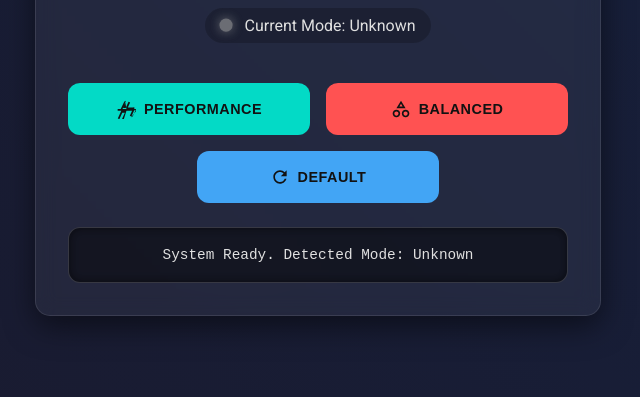
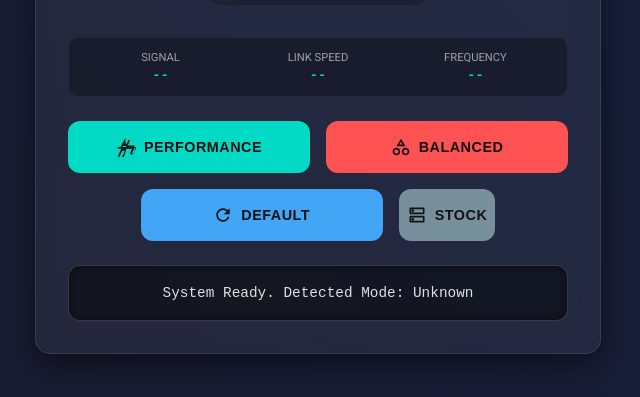
Before and after one commit to sms1sis/WiFi-Tweaks-RN10PRO, a plain HTML site: page webroot/index.html in a window 1280 px wide. Shown: the part 329-726 px from the top of the page, without its empty margins (322-962 px from the left). Drawn offline with Linux system fonts and the light colour scheme.

Commit message:
feat(core): dynamic patching, stock backup, and stats (v3.1.0)

```diff
--- a/update.json
+++ b/update.json
@@ -1,6 +1,6 @@
 {
-  "version": "3.0.4",
-  "versionCode": 34,
+  "version": "3.1.0",
+  "versionCode": 35,
   "zipUrl": "https://github.com/sms1sis/WiFi-Tweaks-RN10PRO/releases/latest/download/wifi_tweaks.zip",
   "changelog": "https://raw.githubusercontent.com/sms1sis/WiFi-Tweaks-RN10PRO/main/changelog.md"
 }
--- a/webroot/index.html
+++ b/webroot/index.html
@@ -17,6 +17,8 @@
             --accent-balanced-dark: #c51162;
             --accent-default: #42a5f5;
             --accent-default-dark: #1976d2;
+            --accent-stock: #78909c;
+            --accent-stock-dark: #455a64;
             --shadow: rgba(0, 0, 0, 0.5);
         }
 
@@ -118,6 +120,13 @@
             transform: translateY(-2px);
         }
 
+        #stock-button { background-color: var(--accent-stock); }
+        #stock-button:hover:not(:disabled) {
+            background-color: var(--accent-stock-dark);
+            box-shadow: 0 0 15px var(--accent-stock);
+            transform: translateY(-2px);
+        }
+
         button:disabled {
             opacity: 0.5;
             cursor: not-allowed;
@@ -128,6 +137,36 @@
         .icon {
             width: 20px;
             height: 20px;
+        }
+
+        #stats-container {
+            margin-top: 1rem;
+            display: flex;
+            justify-content: space-between;
+            background: rgba(0, 0, 0, 0.3);
+            padding: 0.8rem;
+            border-radius: 10px;
+            font-size: 0.85rem;
+            border: 1px solid rgba(255,255,255,0.05);
+        }
+
+        .stat-item {
+            text-align: center;
+            flex: 1;
+        }
+
+        .stat-label {
+            display: block;
+            color: var(--text-secondary);
+            font-size: 0.7rem;
+            text-transform: uppercase;
+            margin-bottom: 2px;
+        }
+
+        .stat-value {
+            font-weight: 700;
+            color: var(--accent-perf);
+            font-family: 'Fira Code', monospace;
         }
 
         #output {
@@ -195,6 +234,22 @@
         <div id="status">
             <span id="mode-container">Current Mode: <span id="current-mode">Detecting...</span></span>
         </div>
+
+        <div id="stats-container">
+            <div class="stat-item">
+                <span class="stat-label">Signal</span>
+                <span id="stat-rssi" class="stat-value">--</span>
+            </div>
+            <div class="stat-item">
+                <span class="stat-label">Link Speed</span>
+                <span id="stat-speed" class="stat-value">--</span>
+            </div>
+            <div class="stat-item">
+                <span class="stat-label">Frequency</span>
+                <span id="stat-freq" class="stat-value">--</span>
+            </div>
+        </div>
+
         <div class="button-group">
             <button id="perf-button">
                 <svg class="icon" viewBox="0 0 24 24" fill="currentColor"><path d="M21 10.12h-6.78l2.74-6.04-1.92-.88-3.43 7.54h-3.12L11.94 2 10 2.88 5.64 12H2v2h4.36l-4.22 9.28 1.92.88L7.5 16.62h3.12l-3.43 7.54 1.92.88L12.53 14h6.78l-2.74 6.04 1.92.88 3.43-7.54h3.12L18.06 22l1.92-.88L24.36 12H22v-2h-1v.01zM12.5 12H7.8l3.44-7.54L12.5 12z"/></svg>
@@ -208,6 +263,10 @@
                 <svg class="icon" viewBox="0 0 24 24" fill="currentColor"><path d="M17.65 6.35C16.2 4.9 14.21 4 12 4c-4.42 0-7.99 3.58-7.99 8s3.57 8 7.99 8c3.73 0 6.84-2.55 7.73-6h-2.08c-.82 2.33-3.04 4-5.65 4-3.31 0-6-2.69-6-6s2.69-6 6-6c1.66 0 3.14.69 4.22 1.78L13 11h7V4l-2.35 2.35z"/></svg>
                 Default
             </button>
+            <button id="stock-button">
+                <svg class="icon" viewBox="0 0 24 24" fill="currentColor"><path d="M19 15v4H5v-4h14m1-2H4c-.55 0-1 .45-1 1v6c0 .55.45 1 1 1h16c.55 0 1-.45 1-1v-6c0-.55-.45-1-1-1zM7 18.5c-.82 0-1.5-.67-1.5-1.5s.67-1.5 1.5-1.5 1.5.67 1.5 1.5-.67 1.5-1.5 1.5zM19 5v4H5V5h14m1-2H4c-.55 0-1 .45-1 1v6c0 .55.45 1 1 1h16c.55 0 1-.45 1-1V4c0-.55-.45-1-1-1zM7 8.5c-.82 0-1.5-.67-1.5-1.5S6.18 5.5 7 5.5s1.5.67 1.5 1.5S7.82 8.5 7 8.5z"/></svg>
+                Stock
+            </button>
         </div>
         <div id="output">Initializing system hooks...</div>
     </div>
@@ -217,14 +276,19 @@
     const perfButton = document.getElementById('perf-button');
     const balancedButton = document.getElementById('balanced-button');
     const defaultButton = document.getElementById('default-button');
+    const stockButton = document.getElementById('stock-button');
     const outputDiv = document.getElementById('output');
     const currentModeSpan = document.getElementById('current-mode');
     const statusDiv = document.getElementById('status');
+    const statRssi = document.getElementById('stat-rssi');
+    const statSpeed = document.getElementById('stat-speed');
+    const statFreq = document.getElementById('stat-freq');
 
     const scriptPath = '/data/adb/modules/wifi_tweaks/common/switch_mode.sh';
     const logFile = "/data/local/tmp/wifi_tweaks.log";
     const resultFile = "/data/local/tmp/wifi_tweaks_result";
     let pollInterval = null;
+    let statsInterval = null;
 
     function setUIMode(mode) {
         const existingDot = statusDiv.querySelector('.status-dot');
@@ -245,6 +309,9 @@
         } else if (mode.includes('default')) {
             modeText = 'Default';
             dotColor = 'var(--accent-default)';
+        } else if (mode.includes('stock')) {
+            modeText = 'Stock';
+            dotColor = 'var(--accent-stock)';
         }
 
         currentModeSpan.textContent = modeText;
@@ -254,12 +321,29 @@
     }
 
     function setUILocked(locked) {
-        [perfButton, balancedButton, defaultButton].forEach(btn => btn.disabled = locked);
+        [perfButton, balancedButton, defaultButton, stockButton].forEach(btn => btn.disabled = locked);
         if (locked) {
             outputDiv.classList.add('updating');
         } else {
             outputDiv.classList.remove('updating');
         }
+    }
+
+    function fetchStats() {
+        // Run stats command and parse output "RSSI: -x | Speed: x | Freq: x"
+        // Since ksu.exec is sync, this might block slightly, but it's fast.
+        setTimeout(() => {
+             const result = runCommand(`${scriptPath} stats`);
+             if (result && result.includes('|')) {
+                 const parts = result.split('|');
+                 parts.forEach(part => {
+                     const [key, val] = part.split(':').map(s => s.trim());
+                     if (key === 'RSSI') statRssi.textContent = val;
+                     if (key === 'Speed') statSpeed.textContent = val;
+                     if (key === 'Freq') statFreq.textContent = val;
+                 });
+             }
+        }, 10);
     }
 
     function runCommand(command) {
@@ -284,6 +368,10 @@
             setUIMode(result.trim());
             outputDiv.textContent = `System Ready. Detected Mode: ${currentModeSpan.textContent}`;
             setUILocked(false);
+
+            // Start polling stats
+            fetchStats();
+            statsInterval = setInterval(fetchStats, 3000);
         }, 300);
     }
 
@@ -383,6 +471,7 @@
     perfButton.addEventListener('click', () => runSwitch('perf'));
     balancedButton.addEventListener('click', () => runSwitch('balanced'));
     defaultButton.addEventListener('click', () => runSwitch('default'));
+    stockButton.addEventListener('click', () => runSwitch('stock'));
     </script>
 </body>
 </html>
```
Also changed, not shown: 8 other files.
